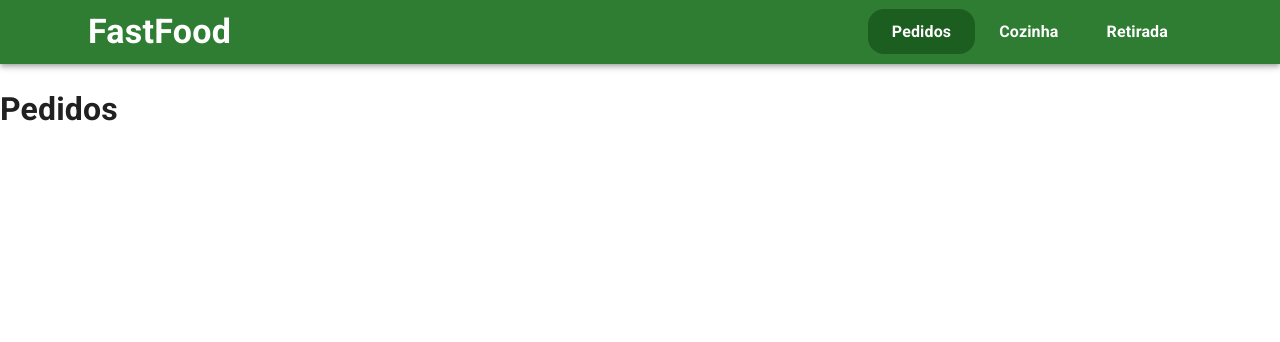
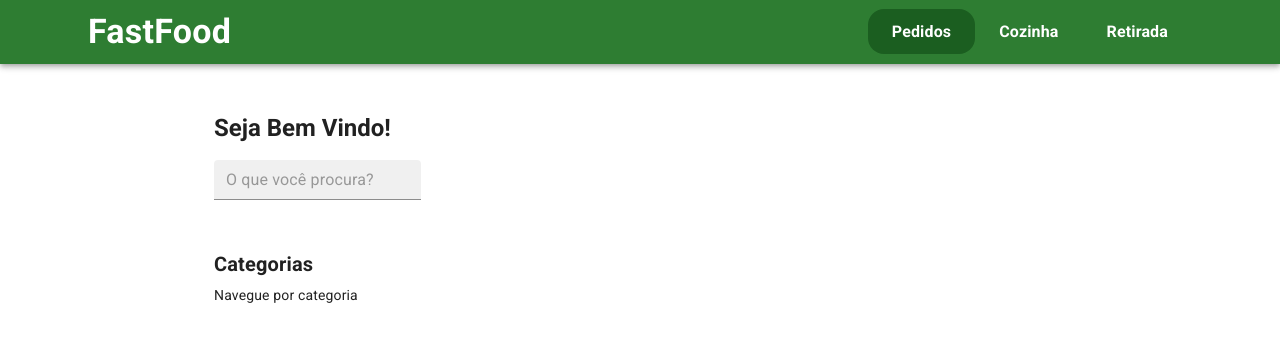
Before and after one commit to Miguel1989-hub/fastfood, a React (Create React App) app: page / in a window 1280 px wide. Shown: the top 342 px of the page. Built offline with nearby package versions, Linux system fonts and the light colour scheme.

Commit message:
feat: add searchbar orders page

```diff
--- a/src/pages/Orders/index.js
+++ b/src/pages/Orders/index.js
@@ -1,3 +1,4 @@
+import { Typography, TextField, Container } from "@mui/material";
 import NavBar from "../../components/Navbar";
 
 
@@ -6,7 +7,34 @@ const Orders = () => {
     return (
         <>
             <NavBar />
-            <h1>Pedidos</h1>
+            <Container maxWidth="md">
+                <Typography
+                    variant="h5"
+                    sx={{ fontWeight: "bold", marginTop: "3rem"}}
+                >
+                    Seja Bem Vindo!
+                </Typography>
+                <TextField
+                    hiddenLabel
+                    id="filled-hidden-label-small"
+                    placeholder="O que você procura?"
+                    variant="filled"
+                    size="small"
+                    sx={{marginTop: "1rem"}}
+                />
+                   <Typography
+                    variant="h6"
+                    sx={{ fontWeight: "bold", marginTop: "3rem"}}
+                >
+                    Categorias
+                </Typography>
+                <Typography
+                    variant="body2"
+                    sx={{  marginTop: "0.3rem"}}
+                >
+                    Navegue por categoria
+                </Typography>
+            </Container>
         </>
     )
 }
```
